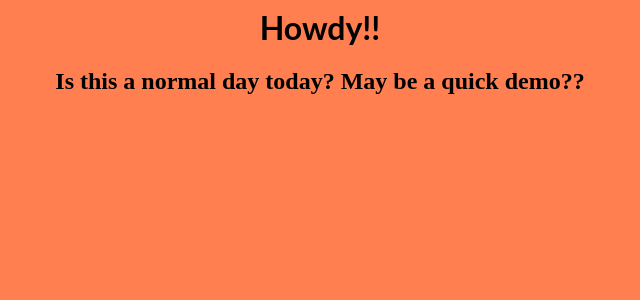
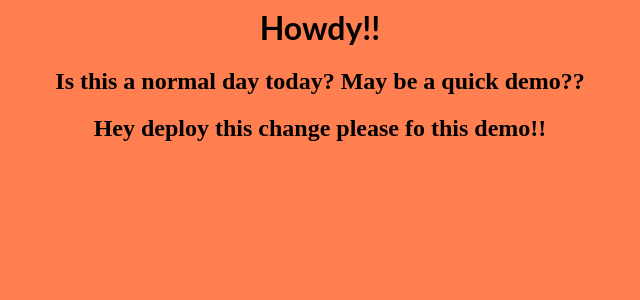
Before and after one commit to upentest-demo/devops-demo, a React (Create React App) app: page / in a window 1280 px wide. Shown: the top 300 px of the page, without its empty margins (320-960 px from the left). Built offline with nearby package versions, Linux system fonts and the light colour scheme.

Commit message:
Update App.js

```diff
--- a/src/App.js
+++ b/src/App.js
@@ -6,7 +6,7 @@ export default function App() {
     <div>
       <h1>Howdy!!</h1>
       <h2>Is this a normal day today? May be a quick demo??</h2>
-      <h2></h2>
+      <h2>Hey deploy this change please fo this demo!!</h2>
     </div>
   );
 }
```
